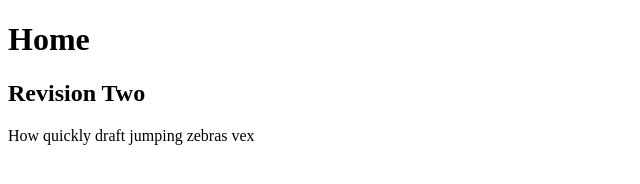
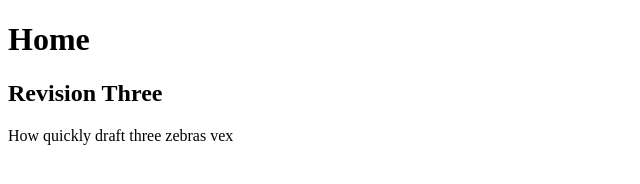
Before and after one commit to phoenix-sagar/project01, a plain HTML site: page index.html in a window 1280 px wide. Shown: the full height of the page, 0-640 px from the left. Drawn offline with Linux system fonts and the light colour scheme.

Commit message:
Revision three

```diff
--- a/index.html
+++ b/index.html
@@ -7,8 +7,8 @@
 <body>
 
   <h1>Home</h1>
-  <h2>Revision Two</h2>
-  <p>How quickly draft jumping zebras vex</p>
+  <h2>Revision Three</h2>
+  <p>How quickly draft three zebras vex</p>
 
 </body>
 </html>
```
